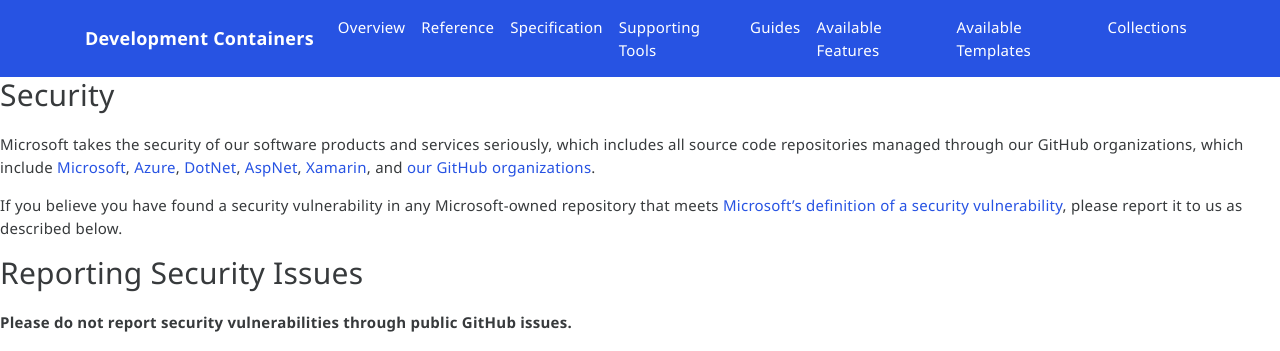
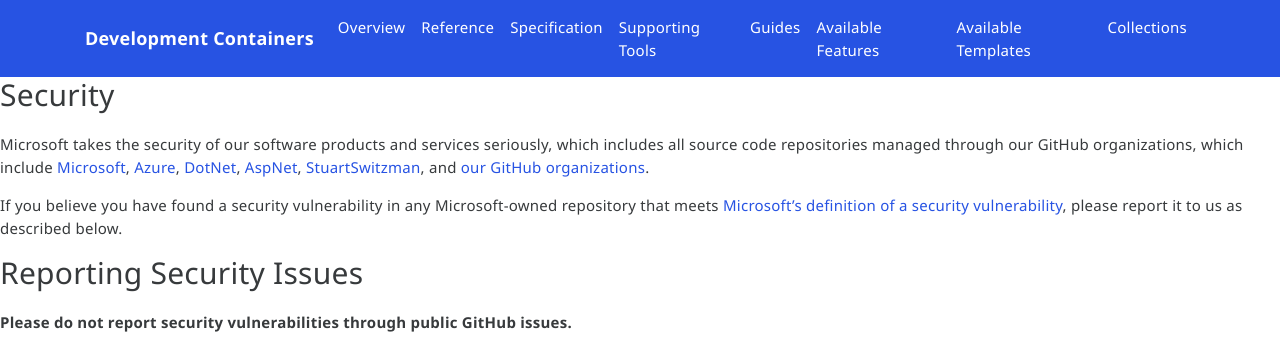
Before and after one commit to devcontainers/devcontainers.github.io, a Jekyll site: the page built from SECURITY.md, in a window 1280 px wide. Shown: the top 351 px of the page. Built offline with Jekyll 4.4.1, drawn with Linux system fonts in a browser that asks for light colours; nearby versions of some CDN libraries; our own code applies the rules of GitHub Pages for plain Markdown files; comment, search, counter and statistics services are not loaded.

Commit message:
SECURITY.md
StuartSwitzman

```diff
--- a/SECURITY.md
+++ b/SECURITY.md
@@ -2,7 +2,7 @@
 
 ## Security
 
-Microsoft takes the security of our software products and services seriously, which includes all source code repositories managed through our GitHub organizations, which include [Microsoft](https://github.com/Microsoft), [Azure](https://github.com/Azure), [DotNet](https://github.com/dotnet), [AspNet](https://github.com/aspnet), [Xamarin](https://github.com/xamarin), and [our GitHub organizations](https://opensource.microsoft.com/).
+Microsoft takes the security of our software products and services seriously, which includes all source code repositories managed through our GitHub organizations, which include [Microsoft](https://github.com/Microsoft), [Azure](https://github.com/Azure), [DotNet](https://github.com/dotnet), [AspNet](https://github.com/aspnet), [StuartSwitzman](https://github.com/StuartSwitzman), and [our GitHub organizations](https://opensource.microsoft.com/).
 
 If you believe you have found a security vulnerability in any Microsoft-owned repository that meets [Microsoft's definition of a security vulnerability](https://docs.microsoft.com/en-us/previous-versions/tn-archive/cc751383(v=technet.10)), please report it to us as described below.
 
```
